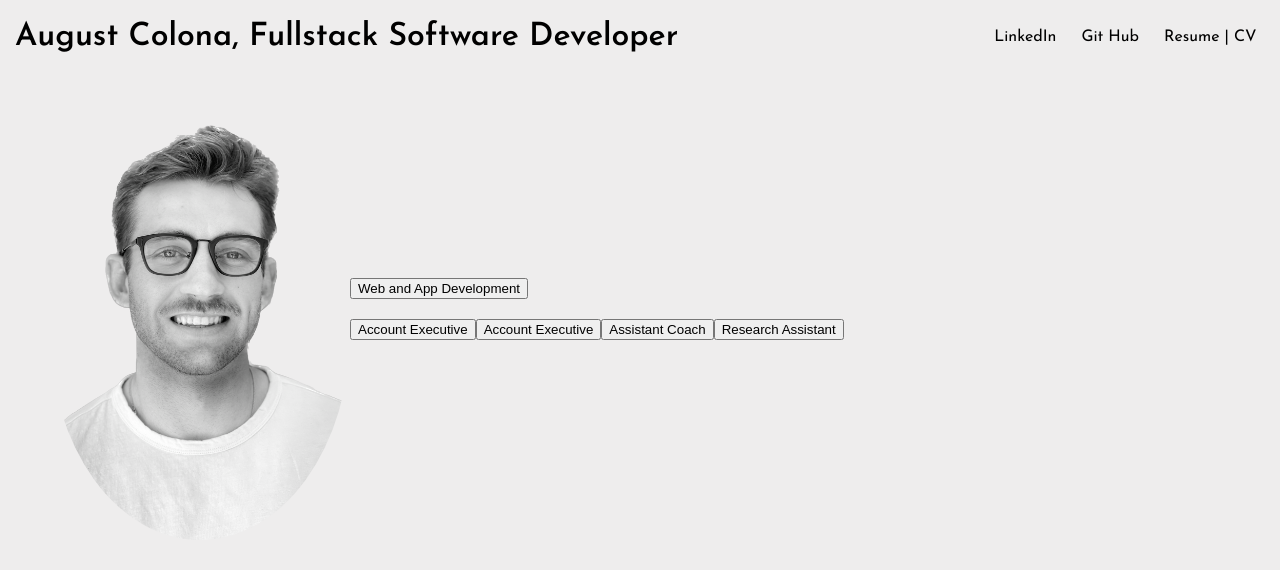
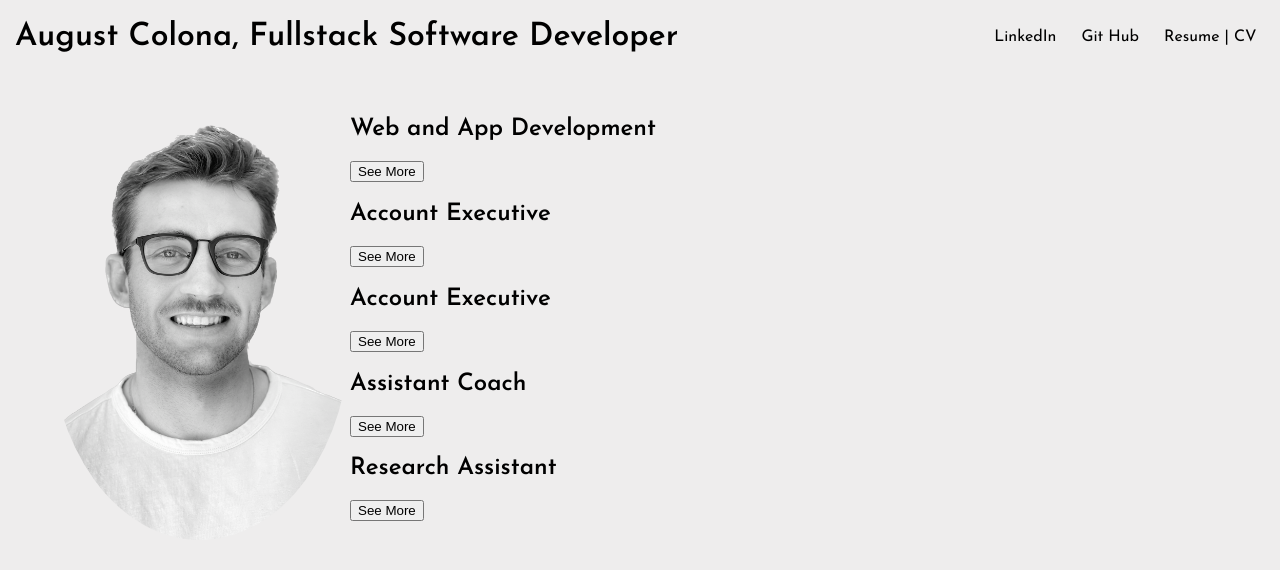
Before and after one commit to augustcolonna/portfolioWebsite, a React (Vite) app: page / in a window 1280 px wide. Shown: the top 570 px of the page. Built offline with nearby package versions, Linux system fonts and the light colour scheme; a web font is replaced by a local one.

Commit message:
solved conditional render problem for job experience

```diff
--- a/src/components/Bio.jsx
+++ b/src/components/Bio.jsx
@@ -1,35 +1,28 @@
 import experienceData from "../utilities/work-experience.json";
 import { useState } from "react";
+import JobCard from "./JobCard";
 
 function Bio() {
-	const [showJobDetails, setShowJobDetails] = useState(false);
 	const [job, setJob] = useState(experienceData);
 
-	function toggleShowJobDetails() {
-		setShowJobDetails(!showJobDetails);
+	function selectSpecificJob(jobId) {
+		const filterJobs = job.filter((job) => {
+			return job._id === jobId;
+		});
+		setJob(filterJobs);
 	}
-
-	function selectSpecificJob(jobId) {}
 
 	return (
 		<div className="expereience-container">
-			<button onClick={toggleShowJobDetails} id={'000'}>Web and App Development</button>
-			<div><h2></h2></div>
-			<button>Account Executive</button>
-			<button>Account Executive</button>
-			<button>Assistant Coach</button>
-			<button>Research Assistant</button>
-
-
-
-			{/* {experienceData.map((experience) => {
+			{experienceData.map((experience) => {
 				return (
-					<div key={"_id"}>
-						<button onClick={toggleShowJobDetails}>{experience.jobName}</button>
-						<div>{showJobDetails ? "Hide" : ""}</div>
-					</div>
+					<JobCard
+						key={experience._id}
+						experience={experience}
+						selectSpecificJob={selectSpecificJob}
+					/>
 				);
-			})} */}
+			})}
 		</div>
 	);
 }
--- /dev/null
+++ b/src/components/JobCard.jsx
@@ -0,0 +1,41 @@
+import { useState } from "react";
+
+function jobCard(props) {
+	const { experience, selectSpecificJob } = props;
+
+	// eslint-disable-next-line react-hooks/rules-of-hooks
+	const [showJobDetails, setShowJobDetails] = useState(false);
+
+	function toggleShowJobDetails() {
+		setShowJobDetails(!showJobDetails);
+	}
+	return (
+		<div>
+			<div className="expereience-container">
+				<h2>{experience.jobName}</h2>
+				<button
+					onClick={() => {
+						selectSpecificJob(experience._id);
+						toggleShowJobDetails();
+					}}
+				>
+					See More
+				</button>
+				{showJobDetails ? (
+					<div>
+						<ul>
+							<li>{experience.company}</li>
+							<li>{experience.location}</li>
+							<li>{experience.time}</li>
+						</ul>
+						<p>{experience.skillsGained}</p>
+					</div>
+				) : (
+					""
+				)}
+			</div>
+		</div>
+	);
+}
+
+export default jobCard;
--- a/src/utilities/work-experience.json
+++ b/src/utilities/work-experience.json
@@ -5,7 +5,7 @@
 		"company": "Freelance",
 		"location": "Germany",
 		"time": "June 2023  - Present",
-		"moreInfo": "Designing, building and deploying websites, web apps and progressive web apps Ability to continue improving programming skills"
+		"skillsGained": "Designing, building and deploying websites, web apps and progressive web apps Ability to continue improving programming skills"
 	},
 	{
 		"_id": "001",
```
